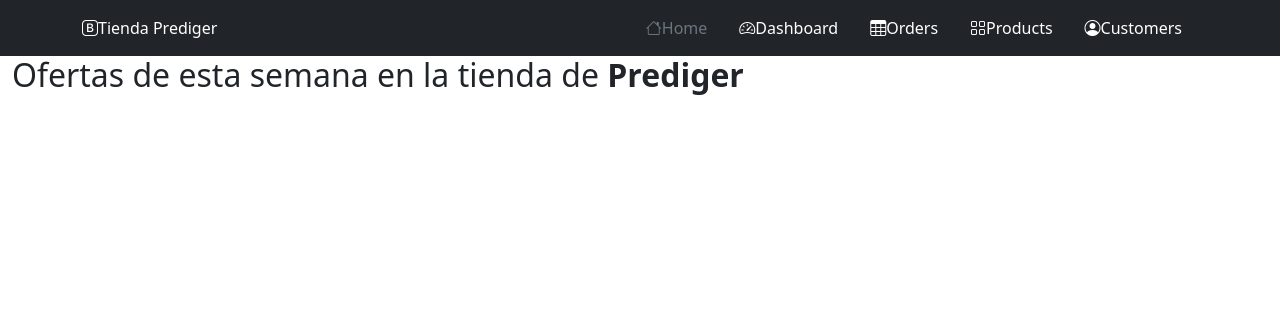
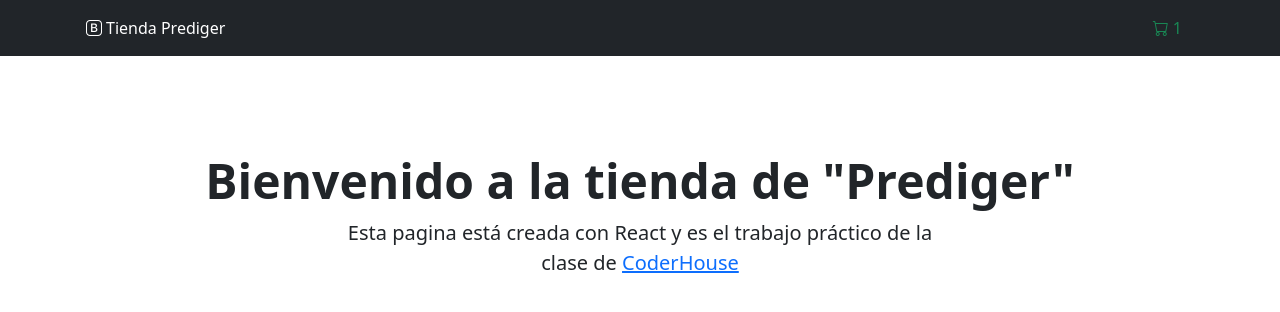
Before and after one commit to marpresi/tienda-prediger, a React (Create React App) app: page / in a window 1280 px wide. Shown: the top 312 px of the page. Built offline with nearby package versions, Linux system fonts and the light colour scheme.

Commit message:
Clase 3 - Desafío: Crea tu landing

```diff
--- a/src/App.jsx
+++ b/src/App.jsx
@@ -1,13 +1,11 @@
-import NavBar from './components/NavBar';
+import {ItemListContainer} from './components/ItemListContainer';
+import {NavBar} from './components/NavBar';
 
 function App() {
-  return <><div>
-    <NavBar></NavBar>
-    <div className="container-fluid">
-      <h2>Ofertas de esta semana en la tienda de <b>Prediger</b></h2>
-    </div>
-
-  </div>
+  const name = 'Prediger';
+  return <>
+    <NavBar tiendaName={`Tienda ${name}`} />
+    <ItemListContainer greeting={`Bienvenido a la tienda de "${name}"`}/>
   </>
 }
 
--- /dev/null
+++ b/src/components/Cart/CartWidget.jsx
@@ -0,0 +1,8 @@
+export const CartWidget = ({productQuantity = 0}) => {
+    return (<>
+            <a href="/cart" className="nav-link text-success">
+                <i className="bi bi-cart p-1"></i>
+                { productQuantity > 0 ? productQuantity : '' }
+            </a>
+    </>);
+}
--- /dev/null
+++ b/src/components/ItemListContainer.jsx
@@ -0,0 +1,12 @@
+export const ItemListContainer = ({ greeting = "Bienvenido" }) => {
+    return (<>
+        <div className="container-fluid">
+            <div className="px-4 py-5 my-5 text-center">
+                <h1 className="display-5 fw-bold">{greeting}</h1>
+                <div className="col-lg-6 mx-auto">
+                    <p className="lead mb-4">Esta pagina está creada con React y es el trabajo práctico de la clase de <a href="https://coderhouse.com" target="_blank">CoderHouse</a></p>
+                </div>
+            </div>
+        </div>
+    </>);
+}
--- a/src/components/NavBar.jsx
+++ b/src/components/NavBar.jsx
@@ -1,46 +1,17 @@
-import React from 'react';
-class NavBar extends React.Component {
-  render() {
-    return <>
+import {CartWidget} from './Cart/CartWidget';
+export const NavBar = ({tiendaName}) => {
+    return ( <>
       <header>
         <div className="px-3 py-2 text-bg-dark">
           <div className="container">
             <div className="d-flex flex-wrap align-items-center justify-content-center justify-content-lg-start">
               <a href="/" className="d-flex align-items-center my-2 my-lg-0 me-lg-auto text-white text-decoration-none">
-                <i className="bi bi-bootstrap"></i>
-                Tienda Prediger
+                <i className="bi bi-bootstrap p-1"></i>
+                {tiendaName}
               </a>
-
               <ul className="nav col-12 col-lg-auto my-2 justify-content-center my-md-0 text-small">
                 <li>
-                  <a href="/home" className="nav-link text-secondary">
-                    <i className="bi bi-house"></i>
-                    Home
-                  </a>
-                </li>
-                <li>
-                  <a href="/dashboard" className="nav-link text-white">
-                    <i className="bi bi-speedometer2"></i>
-                    Dashboard
-                  </a>
-                </li>
-                <li>
-                  <a href="/orders" className="nav-link text-white">
-                    <i className="bi bi-table"></i>
-                    Orders
-                  </a>
-                </li>
-                <li>
-                  <a href="/products" className="nav-link text-white">
-                    <i className="bi bi-grid"></i>
-                    Products
-                  </a>
-                </li>
-                <li>
-                  <a href="/customers" className="nav-link text-white">
-                    <i className="bi bi-person-circle"></i>
-                    Customers
-                  </a>
+                  <CartWidget productQuantity="1"/>
                 </li>
               </ul>
             </div>
@@ -48,8 +19,5 @@ class NavBar extends React.Component {
         </div>
 
       </header>
-    </>
+    </>)
   }
-}
-
-export default NavBar;
```
